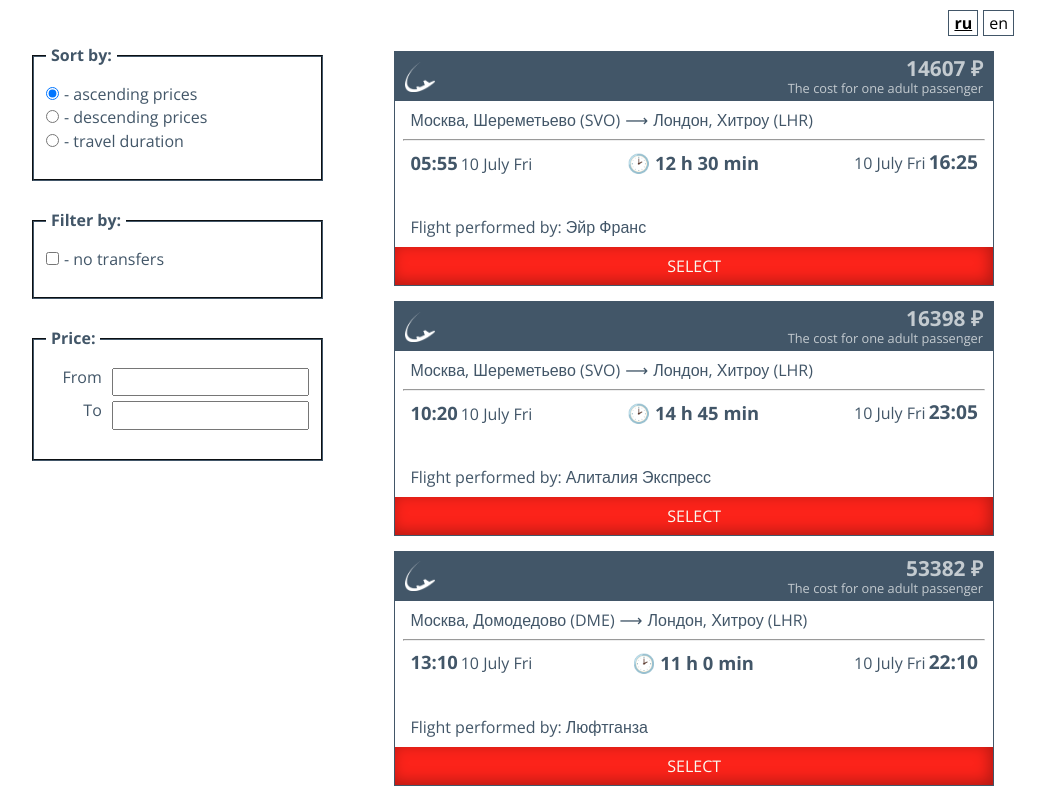
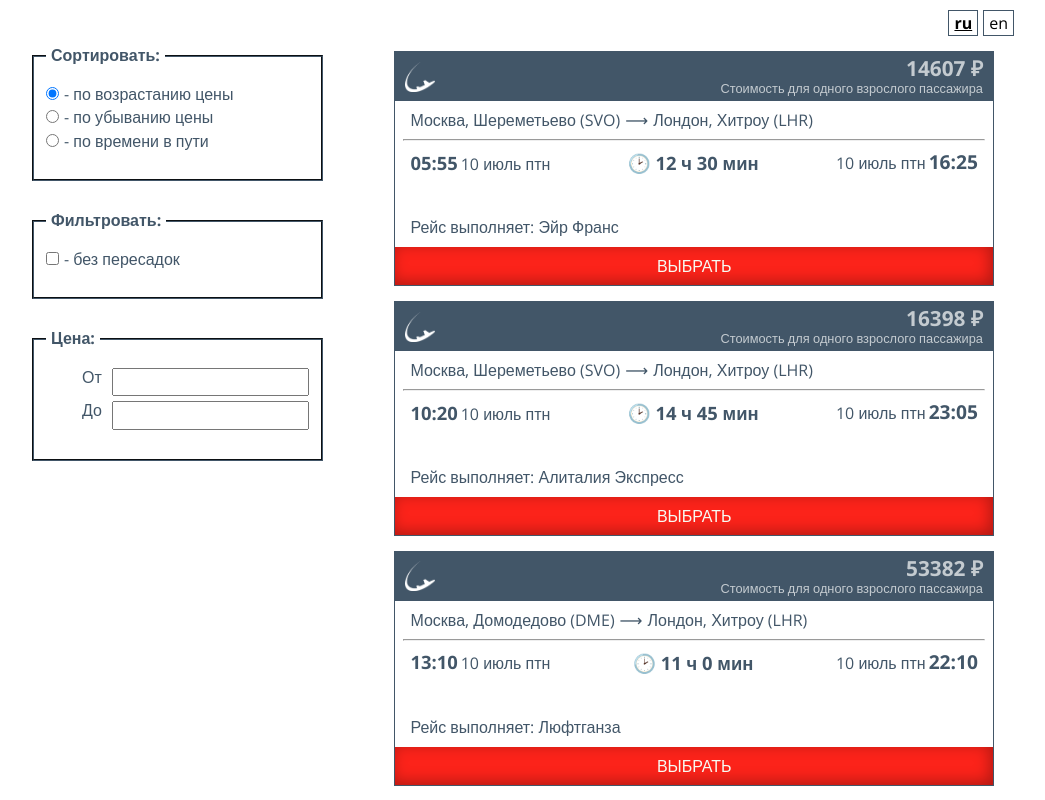
Before and after one commit to it-amalker/test-task-gridnine-systems, a React app: page / in a window 1280 px wide. Shown: the top 800 px of the page, without its empty margins (118-1163 px from the left). Built offline with nearby package versions, Linux system fonts and the light colour scheme.

Commit message:
add locales to components content

```diff
--- a/src/components/FlightCards.jsx
+++ b/src/components/FlightCards.jsx
@@ -1,12 +1,16 @@
 import React from 'react';
 import { uniqueId } from 'lodash';
 import { format } from 'date-fns';
+import { useTranslation } from 'react-i18next';
+import { ru, enUS } from 'date-fns/locale';
 import airplaneLogo from '../img/airplane.png';
 
-const FlightCards = ({ flights, filters }) => {
+const FlightCards = ({ flights, filters, activeLang }) => {
+  const { t } = useTranslation();
+
   const renderCards = (filteredFlights) => {
     if (filteredFlights.length === 0) {
-      return <div className="empty-results">Nothing was found, sorry :(</div>;
+      return <div className="empty-results">{`${t('Not found')} :(`}</div>;
     }
     return (
       <ul className="flight-cards">
@@ -26,6 +30,9 @@ const FlightCards = ({ flights, filters }) => {
           const { departureDate } = segments[0];
           const { arrivalDate } = segments[lastSegmentIndex];
 
+          const dateLocale =
+            activeLang === 'ru' ? { locale: ru } : { locale: enUS };
+
           return (
             <li key={uniqueId()} className="flight-card">
               <div className="catalog__card-info-wrap">
@@ -39,9 +46,7 @@ const FlightCards = ({ flights, filters }) => {
                   </div>
                   <div className="price-wrap">
                     <b className="price">{`${flight.price.total.amount} ₽`}</b>
-                    <p className="price-info">
-                      The cost for one adult passenger
-                    </p>
+                    <p className="price-info">{`${t('Adult cost info')}`}</p>
                   </div>
                 </div>
                 <div className="flight-card-body">
@@ -58,13 +63,19 @@ const FlightCards = ({ flights, filters }) => {
                       <span className="departure-time">
                         {format(new Date(departureDate), 'HH:mm')}
                       </span>
-                      {format(new Date(departureDate), 'dd LLLL EEE')}
+                      {format(
+                        new Date(departureDate),
+                        'dd LLLL EEE',
+                        dateLocale,
+                      )}
                     </div>
                     <div className="flight-duration">
-                      {`🕑 ${Math.floor(duration / 60)} h ${duration % 60} min`}
+                      {`🕑 ${Math.floor(duration / 60)} ${t('Hours')} ${
+                        duration % 60
+                      } ${t('Minutes')}`}
                     </div>
                     <div className="arrival-date">
-                      {format(new Date(arrivalDate), 'dd LLLL EEE')}
+                      {format(new Date(arrivalDate), 'dd LLLL EEE', dateLocale)}
                       <span className="arrival-time">
                         {format(new Date(arrivalDate), 'HH:mm')}
                       </span>
@@ -72,11 +83,11 @@ const FlightCards = ({ flights, filters }) => {
                   </div>
                   <div className="carrier-wrap">
                     <p className="carrier-info">
-                      {`Flight performed by: ${flight.carrier.caption}`}
+                      {`${t('Carrier info')}: ${flight.carrier.caption}`}
                     </p>
                   </div>
                   <button type="button" className="flight-card-btn">
-                    Select
+                    {t('Select')}
                   </button>
                 </div>
               </div>
@@ -105,7 +116,6 @@ const FlightCards = ({ flights, filters }) => {
         ({ flight }) => flight.price.total.amount <= filters.maxPrice,
       );
     }
-    console.log(filteredFlights);
     return renderCards(filteredFlights);
   };
 
--- a/src/components/Sort.jsx
+++ b/src/components/Sort.jsx
@@ -1,4 +1,5 @@
 import React from 'react';
+import { useTranslation } from 'react-i18next';
 
 const sortOptions = {
   asc: (a, b) => a.flight.price.total.amount - b.flight.price.total.amount,
@@ -7,6 +8,8 @@ const sortOptions = {
 };
 
 const Sort = ({ flights, setFlights, setFilters }) => {
+  const { t } = useTranslation();
+
   const sortFlights = (sortType) => {
     const sorted = [...flights].sort((a, b) => {
       return sortOptions[sortType](a, b);
@@ -39,7 +42,7 @@ const Sort = ({ flights, setFlights, setFilters }) => {
     <aside className="sort-aside">
       <form>
         <fieldset className="sort-field">
-          <legend className="sort-field-title">Sort by:</legend>
+          <legend className="sort-field-title">{`${t('Sort')}:`}</legend>
           <ul className="sort-list">
             <li className="sort-item">
               <label className="sort-label" htmlFor="ascending-price">
@@ -52,7 +55,7 @@ const Sort = ({ flights, setFlights, setFilters }) => {
                   onChange={handleChangeSort}
                   defaultChecked
                 />
-                - ascending prices
+                {`- ${t('Asc')}`}
               </label>
             </li>
             <li className="sort-item">
@@ -65,7 +68,7 @@ const Sort = ({ flights, setFlights, setFilters }) => {
                   value="desc"
                   onChange={handleChangeSort}
                 />
-                - descending prices
+                {`- ${t('Desc')}`}
               </label>
             </li>
             <li className="sort-item">
@@ -78,13 +81,13 @@ const Sort = ({ flights, setFlights, setFilters }) => {
                   value="duration"
                   onChange={handleChangeSort}
                 />
-                - travel duration
+                {`- ${t('Duration')}`}
               </label>
             </li>
           </ul>
         </fieldset>
         <fieldset className="filter-field">
-          <legend className="filter-field-title">Filter by:</legend>
+          <legend className="filter-field-title">{`${t('Filter')}:`}</legend>
           <ul className="filter-list">
             <li className="filter-item">
               <label className="filter-label" htmlFor="no-transfer">
@@ -95,17 +98,19 @@ const Sort = ({ flights, setFlights, setFilters }) => {
                   id="no-transfer"
                   onChange={handleChangeFilter}
                 />
-                - no transfers
+                {`- ${t('No transfers')}`}
               </label>
             </li>
           </ul>
         </fieldset>
         <fieldset className="filter-price-field">
-          <legend className="filter-price-field-title">Price:</legend>
+          <legend className="filter-price-field-title">{`${t(
+            'Price',
+          )}:`}</legend>
           <ul className="filter-price-list">
             <li className="filter-price-item">
               <label className="filter-price-label" htmlFor="price-filter-min">
-                <span>From</span>
+                <span>{`${t('From')}`}</span>
                 <input
                   className="filter-price-input"
                   type="number"
@@ -117,7 +122,7 @@ const Sort = ({ flights, setFlights, setFilters }) => {
             </li>
             <li className="filter-price-item">
               <label className="filter-price-label" htmlFor="price-filter-max">
-                <span>To</span>
+                <span>{`${t('To')}`}</span>
                 <input
                   className="filter-price-input"
                   type="number"
```
